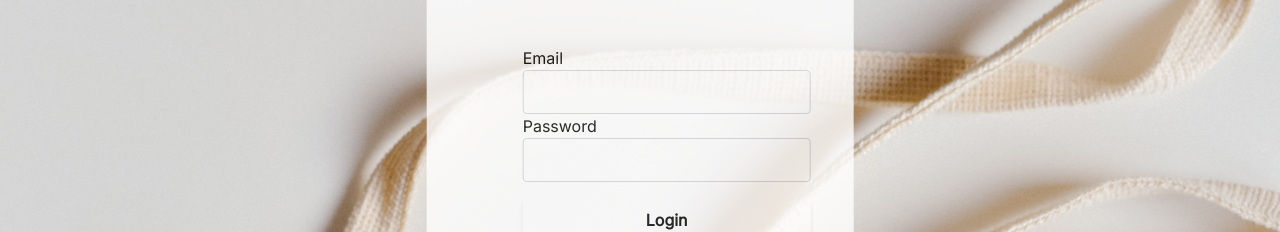
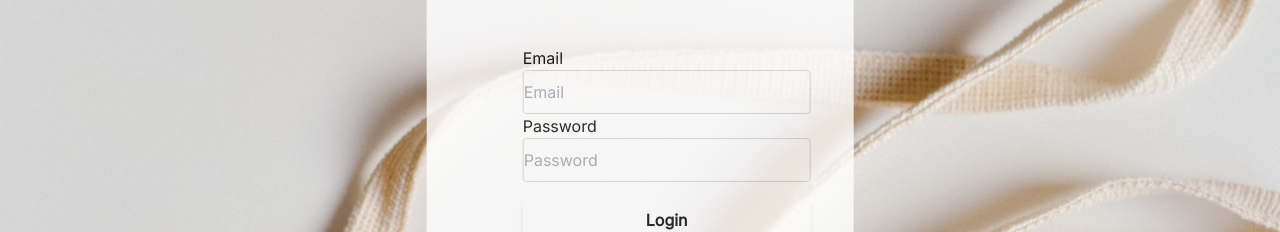
Before and after one commit to BaqerAlabedi/u08-business-idea-dreamteam, a React (Vite) app in the folder front/: page / in a window 1280 px wide. Shown: the part 350-582 px from the top of the page. Built offline with nearby package versions, Linux system fonts and the light colour scheme.

Commit message:
Login done for evaluation

```diff
--- a/front/src/pages/login.tsx
+++ b/front/src/pages/login.tsx
@@ -10,9 +10,9 @@ function Login() {
 						<h1 className="mb-0 font-bold">Logga in</h1><br></br>
 						<h2 className="w-48 mt-0 mb-4">till GrannskapsRätten</h2>
 					</div>
-					<form className="lg:ml-10">
-						<Input inputID="" labelText="Email" opacity={1} placeHolder=""></Input>
-						<Input inputID="" labelText="Password" opacity={1} placeHolder=""></Input>
+					<form className="lg:ml-10 ">
+						<Input inputID="email" labelText="Email" opacity={1} placeHolder="Email"></Input>
+						<Input inputID="password" labelText="Password" opacity={1} placeHolder="Password"></Input>
 						<Button className="w-72 mt-4 mb-4" >Login</Button>
 					</form>
 					<div className="flex flex-row justify-center gap-8">
```
